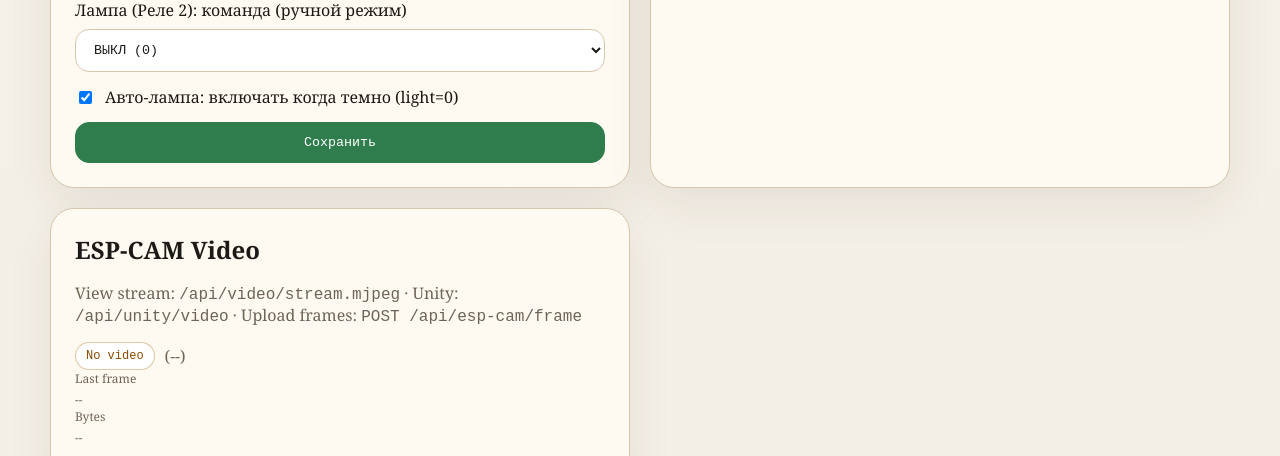
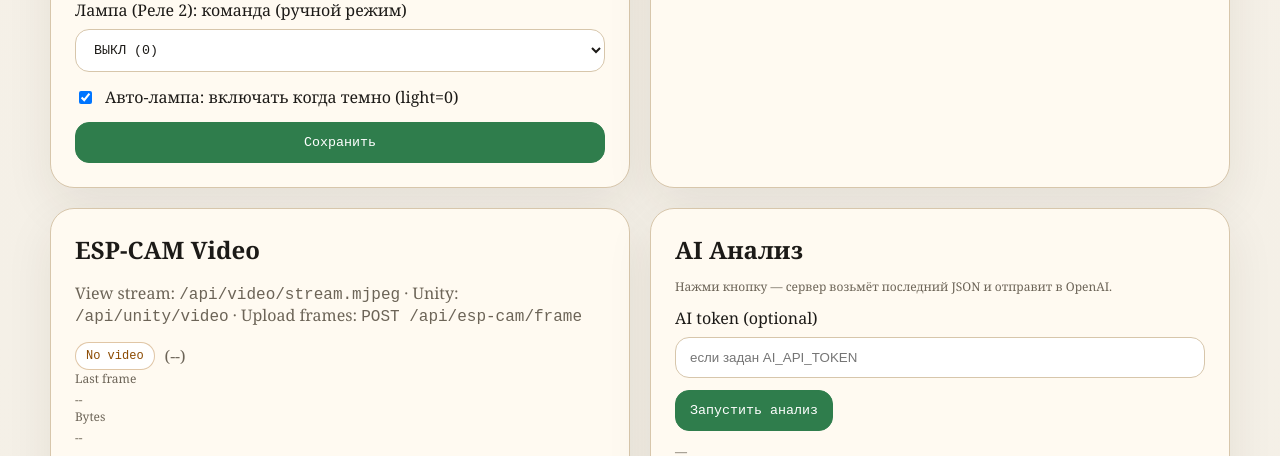
Before and after one commit to Dyman17/QUNAR_SENSORS, a FastAPI app: page / in a window 1280 px wide. Shown: the part 1001-1457 px from the top of the page. Run offline with FastAPI, Linux system fonts and the light colour scheme.

Commit message:
Add OpenAI AI analysis and chat

```diff
--- a/app.py
+++ b/app.py
@@ -1,5 +1,6 @@
 from __future__ import annotations
 
+import json
 import os
 import time
 from datetime import datetime, timezone
@@ -113,6 +114,16 @@ class UnityCommandsPayload(BaseModel):
     relay2_mode: str | None = Field(None, pattern="^(manual|auto)$")
 
 
+class ChatMessage(BaseModel):
+    role: str = Field(..., pattern="^(system|user|assistant)$")
+    content: str = Field(..., min_length=1)
+
+
+class AiChatPayload(BaseModel):
+    messages: list[ChatMessage] | None = None
+    message: str | None = None
+
+
 def _parse_iso_datetime(value: str | None) -> datetime | None:
     if not value:
         return None
@@ -210,6 +221,10 @@ class ReceiverState:
         self.last_jpeg: bytes | None = None
         self.last_jpeg_at: str | None = None
         self.last_jpeg_device_id: str | None = None
+
+        self.ai_lock = Lock()
+        self.last_ai_analysis: dict[str, Any] | None = None
+        self.last_ai_analysis_at: str | None = None
 
 
 state = ReceiverState()
@@ -450,6 +465,43 @@ def _require_esp_cam_token(request: Request) -> None:
         raise HTTPException(status_code=401, detail="Invalid ESP-CAM token.")
 
 
+def _require_ai_token(request: Request) -> None:
+    expected = os.getenv("AI_API_TOKEN")
+    if not expected:
+        return
+    token = request.headers.get("x-ai-token") or request.query_params.get("ai_token")
+    if not token or token != expected:
+        raise HTTPException(status_code=401, detail="Invalid AI token.")
+
+
+def _get_openai_client():
+    try:
+        from openai import OpenAI
+    except Exception as exc:
+        raise HTTPException(status_code=500, detail=f"OpenAI library missing: {exc}")
+
+    api_key = os.getenv("OPENAI_API_KEY")
+    if not api_key:
+        raise HTTPException(status_code=503, detail="OPENAI_API_KEY is not configured.")
+    return OpenAI()
+
+
+def _openai_model_id() -> tuple[str, str]:
+    primary = os.getenv("OPENAI_MODEL", "o4")
+    fallback = os.getenv("OPENAI_FALLBACK_MODEL", "o4-mini")
+    return primary, fallback
+
+
+def _response_json(resp) -> dict[str, Any]:
+    text = getattr(resp, "output_text", None)
+    if not text:
+        return {}
+    try:
+        return json.loads(text)
+    except Exception:
+        return {}
+
+
 @app.post("/api/esp-cam/frame")
 async def receive_esp_cam_frame(request: Request):
     """
@@ -492,6 +544,156 @@ async def receive_esp_cam_frame(request: Request):
         state.video_cond.notify_all()
 
     return JSONResponse({"accepted": True, "received_at": received_at, "bytes": len(jpeg)})
+
+
+@app.post("/api/ai/analyze")
+def ai_analyze(request: Request):
+    """
+    Analyze the latest dashboard JSON via OpenAI and return a structured JSON verdict.
+
+    Optional auth:
+      - set env var AI_API_TOKEN and send ?ai_token=... or header X-AI-Token
+    """
+
+    _require_ai_token(request)
+
+    dashboard_state = current_dashboard_state()
+    packet = dashboard_state.get("last_packet")
+    if not packet:
+        raise HTTPException(status_code=404, detail="No ESP packet received yet.")
+
+    video = video_status()
+
+    client = _get_openai_client()
+    model, fallback = _openai_model_id()
+
+    schema = {
+        "type": "object",
+        "properties": {
+            "score": {"type": "integer", "description": "0..100 overall score of system health and data quality."},
+            "verdict": {"type": "string", "description": "Short honest verdict in Russian."},
+            "anomalies": {"type": "array", "items": {"type": "string"}, "description": "Detected anomalies or risks."},
+            "recommendations": {"type": "array", "items": {"type": "string"}, "description": "Concrete next actions."},
+            "confidence": {"type": "number", "description": "0..1 confidence in the assessment."},
+        },
+        "required": ["score", "verdict", "anomalies", "recommendations", "confidence"],
+        "additionalProperties": False,
+    }
+
+    system_msg = (
+        "Ты честный инженер-аналитик IoT/датчиков. "
+        "Оцени качество данных и состояние системы по последнему JSON. "
+        "Не выдумывай факты. Если данных мало — так и скажи. "
+        "Ответ строго в JSON по схеме."
+    )
+
+    input_items = [
+        {"role": "system", "content": system_msg},
+        {
+            "role": "user",
+            "content": json.dumps(
+                {
+                    "last_received_at": dashboard_state.get("last_received_at"),
+                    "packet": packet,
+                    "computed": dashboard_state.get("last_computed"),
+                    "control": dashboard_state.get("control"),
+                    "video": video,
+                },
+                ensure_ascii=False,
+            ),
+        },
+    ]
+
+    def call(model_id: str):
+        return client.responses.create(
+            model=model_id,
+            input=input_items,
+            text={"format": {"type": "json_schema", "name": "sensor_analysis", "schema": schema, "strict": True}},
+        )
+
+    try:
+        resp = call(model)
+    except Exception:
+        resp = call(fallback)
+        model = fallback
+
+    analysis = _response_json(resp)
+    if not analysis:
+        raise HTTPException(status_code=502, detail="OpenAI returned non-JSON output.")
+
+    received_at = utc_now_iso()
+    with state.ai_lock:
+        state.last_ai_analysis = analysis
+        state.last_ai_analysis_at = received_at
+
+    return {"ok": True, "model": model, "generated_at": received_at, "analysis": analysis}
+
+
+@app.post("/api/ai/chat")
+def ai_chat(payload: AiChatPayload, request: Request):
+    """
+    Chat bot (OpenAI) with current dashboard context.
+
+    Optional auth:
+      - set env var AI_API_TOKEN and send ?ai_token=... or header X-AI-Token
+    """
+
+    _require_ai_token(request)
+
+    dashboard_state = current_dashboard_state()
+    packet = dashboard_state.get("last_packet")
+    video = video_status()
+
+    if payload.messages is None:
+        if not payload.message:
+            raise HTTPException(status_code=400, detail="Provide 'message' or 'messages'.")
+        messages = [ChatMessage(role="user", content=payload.message)]
+    else:
+        messages = payload.messages
+        if not messages:
+            raise HTTPException(status_code=400, detail="Empty messages.")
+
+    client = _get_openai_client()
+    model, fallback = _openai_model_id()
+
+    system_msg = (
+        "Ты помощник для системы QUNAR Sensors. "
+        "Отвечай на русском, кратко и по делу. "
+        "Если спрашивают про датчики/реле/видео — опирайся на текущий JSON состояния. "
+        "Если данных нет — скажи что нет."
+    )
+
+    context = json.dumps(
+        {
+            "last_received_at": dashboard_state.get("last_received_at"),
+            "packet": packet,
+            "computed": dashboard_state.get("last_computed"),
+            "control": dashboard_state.get("control"),
+            "video": video,
+        },
+        ensure_ascii=False,
+    )
+
+    input_items: list[dict[str, Any]] = [
+        {"role": "system", "content": system_msg},
+        {"role": "system", "content": f"Текущее состояние (JSON): {context}"},
+    ]
+    input_items.extend([m.model_dump() for m in messages])
+
+    def call(model_id: str):
+        return client.responses.create(model=model_id, input=input_items)
+
+    try:
+        resp = call(model)
+    except Exception:
+        resp = call(fallback)
+        model = fallback
+
+    reply = getattr(resp, "output_text", "") or ""
+    if not reply.strip():
+        raise HTTPException(status_code=502, detail="OpenAI returned empty output.")
+
+    return {"ok": True, "model": model, "reply": reply}
 
 
 @app.get("/api/video/status")
--- a/requirements.txt
+++ b/requirements.txt
@@ -3,3 +3,4 @@ uvicorn[standard]==0.35.0
 jinja2==3.1.6
 python-multipart==0.0.9
 pydantic==2.9.2
+openai==2.31.0
--- a/static/app.js
+++ b/static/app.js
@@ -176,6 +176,95 @@
     }
   }
 
+  const getAiToken = () => {
+    const el = byId("ai-token");
+    if (!el) return "";
+    return String(el.value || "").trim();
+  };
+
+  const aiHeaders = () => {
+    const token = getAiToken();
+    return token ? { "X-AI-Token": token } : {};
+  };
+
+  const setBusy = (id, busy) => {
+    const el = byId(id);
+    if (!el) return;
+    el.disabled = Boolean(busy);
+  };
+
+  async function runAiAnalyze() {
+    setBusy("ai-analyze-btn", true);
+    setText("ai-analyze-status", "Запрос...");
+    try {
+      const res = await fetch("/api/ai/analyze", {
+        method: "POST",
+        headers: { "Content-Type": "application/json", ...aiHeaders() },
+        body: "{}",
+      });
+      const data = await res.json().catch(() => ({}));
+      if (!res.ok) throw new Error(data.detail || `HTTP ${res.status}`);
+
+      const out = byId("ai-analyze-out");
+      if (out) out.textContent = JSON.stringify(data, null, 2);
+      setText("ai-analyze-status", "Готово.");
+    } catch (e) {
+      setText("ai-analyze-status", `Ошибка: ${e.message || e}`);
+    } finally {
+      setBusy("ai-analyze-btn", false);
+    }
+  }
+
+  const appendChat = (role, text) => {
+    const log = byId("ai-chat-log");
+    if (!log) return;
+
+    const wrap = document.createElement("div");
+    const meta = document.createElement("div");
+    meta.className = "chat-meta";
+    meta.textContent = role === "user" ? "Ты" : "AI";
+
+    const bubble = document.createElement("div");
+    bubble.className = `chat-bubble ${role}`;
+    bubble.textContent = String(text || "");
+
+    wrap.appendChild(meta);
+    wrap.appendChild(bubble);
+    log.appendChild(wrap);
+    log.scrollTop = log.scrollHeight;
+  };
+
+  async function sendAiChat() {
+    const input = byId("ai-chat-input");
+    if (!input) return;
+
+    const msg = String(input.value || "").trim();
+    if (!msg) return;
+
+    input.value = "";
+    appendChat("user", msg);
+
+    setBusy("ai-chat-send", true);
+    setText("ai-chat-status", "Запрос...");
+    try {
+      const res = await fetch("/api/ai/chat", {
+        method: "POST",
+        headers: { "Content-Type": "application/json", ...aiHeaders() },
+        body: JSON.stringify({ message: msg }),
+      });
+      const data = await res.json().catch(() => ({}));
+      if (!res.ok) throw new Error(data.detail || `HTTP ${res.status}`);
+
+      appendChat("assistant", data.reply || "");
+      setText("ai-chat-status", "Готово.");
+    } catch (e) {
+      appendChat("assistant", `Ошибка: ${e.message || e}`);
+      setText("ai-chat-status", "Ошибка.");
+    } finally {
+      setBusy("ai-chat-send", false);
+    }
+  }
+
   window.addEventListener("load", () => {
     poll();
     setInterval(poll, POLL_MS);
@@ -187,5 +276,30 @@
 
     pollVideo();
     setInterval(pollVideo, POLL_MS);
+
+    const tokenEl = byId("ai-token");
+    if (tokenEl) {
+      try {
+        tokenEl.value = localStorage.getItem("aiToken") || "";
+      } catch {}
+      tokenEl.addEventListener("input", () => {
+        try {
+          localStorage.setItem("aiToken", tokenEl.value || "");
+        } catch {}
+      });
+    }
+
+    const analyzeBtn = byId("ai-analyze-btn");
+    if (analyzeBtn) analyzeBtn.addEventListener("click", runAiAnalyze);
+
+    const sendBtn = byId("ai-chat-send");
+    if (sendBtn) sendBtn.addEventListener("click", sendAiChat);
+
+    const chatInput = byId("ai-chat-input");
+    if (chatInput) {
+      chatInput.addEventListener("keydown", (e) => {
+        if (e.key === "Enter") sendAiChat();
+      });
+    }
   });
 })();
--- a/static/styles.css
+++ b/static/styles.css
@@ -150,6 +150,15 @@ pre {
   color: var(--ink);
 }
 
+input[type="text"],
+input[type="password"] {
+  border-radius: 14px;
+  border: 1px solid var(--line);
+  padding: 12px 14px;
+  background: #fff;
+  color: var(--ink);
+}
+
 .form hr {
   border: none;
   border-top: 1px solid var(--line);
--- a/templates/index.html
+++ b/templates/index.html
@@ -115,6 +115,31 @@
           </div>
           <p id="cam-has-frame" class="muted small">Waiting for the first frame...</p>
         </article>
+
+        <article class="card">
+          <h2>AI Анализ</h2>
+          <p class="muted small">Нажми кнопку — сервер возьмёт последний JSON и отправит в OpenAI.</p>
+          <label>
+            <span>AI token (optional)</span>
+            <input id="ai-token" type="password" placeholder="если задан AI_API_TOKEN" />
+          </label>
+          <div class="stream-actions">
+            <button type="button" id="ai-analyze-btn">Запустить анализ</button>
+          </div>
+          <p id="ai-analyze-status" class="muted small">—</p>
+          <pre id="ai-analyze-out">{} </pre>
+        </article>
+
+        <article class="card">
+          <h2>AI Чат</h2>
+          <p class="muted small">Чат-бот видит текущие данные датчиков/реле/видео.</p>
+          <div id="ai-chat-log" class="chat-log"></div>
+          <div class="chat-row">
+            <input id="ai-chat-input" class="chat-input" type="text" placeholder="Напиши вопрос..." />
+            <button type="button" id="ai-chat-send">Отправить</button>
+          </div>
+          <p id="ai-chat-status" class="muted small">—</p>
+        </article>
       </section>
 
       <section class="card">
```
Also changed, not shown: other parts of static/styles.css (+44 -0 lines), README.md.
